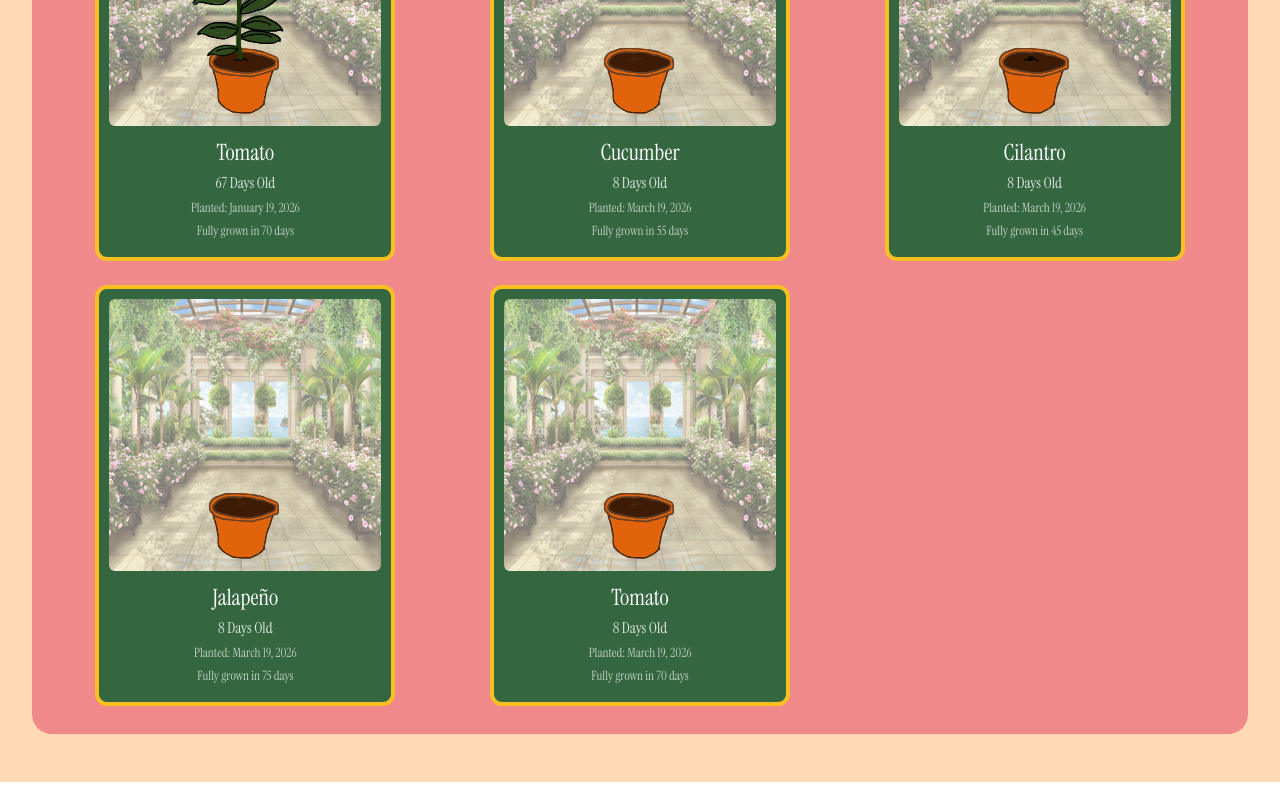
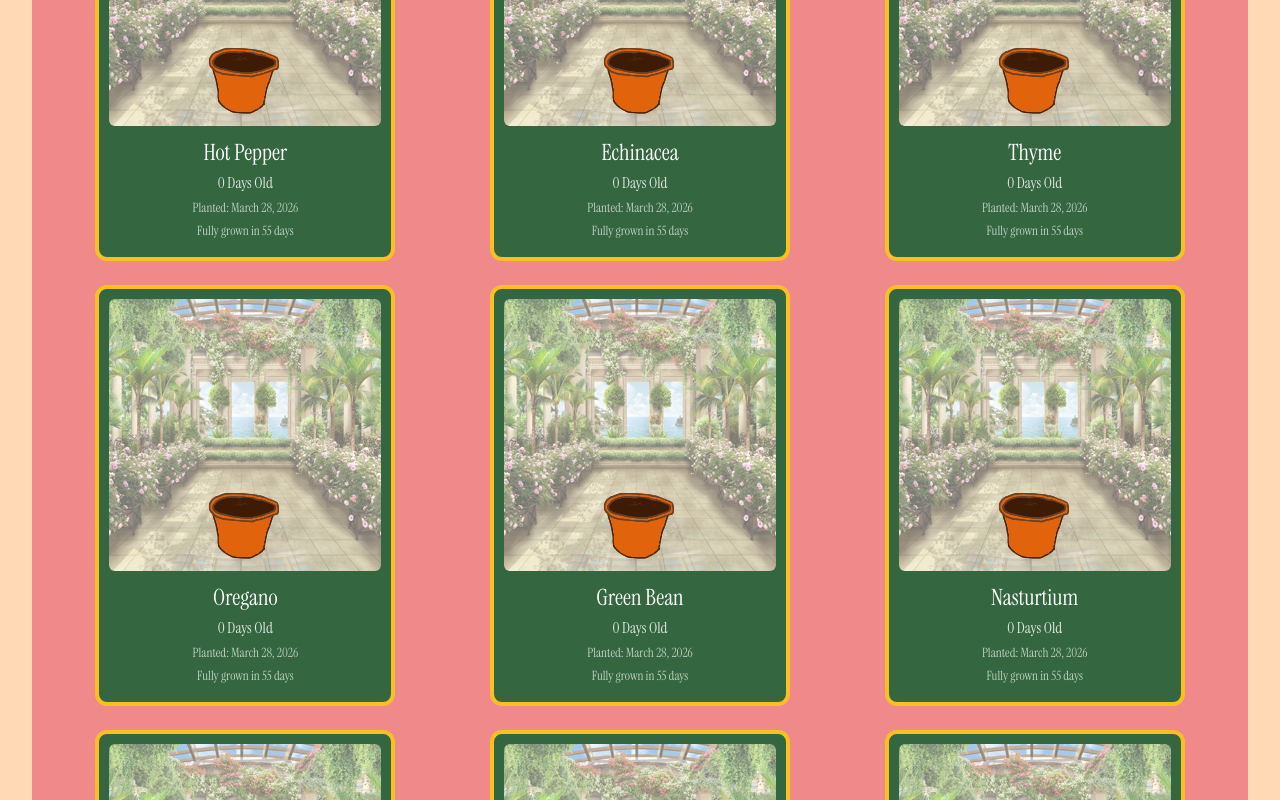
Before and after one commit to mathewacarter29/grow-book, a React (Vite) app: page / in a window 1280 px wide. Shown: the part 860-1660 px from the top of the page. Built offline with nearby package versions, Linux system fonts and the light colour scheme.

Commit message:
fix plant dates

```diff
--- a/src/components/CardContainer.tsx
+++ b/src/components/CardContainer.tsx
@@ -11,6 +11,7 @@ import React from "react";
 import { type Plant } from "../types/types";
 import { colors, borderRadius, spacing } from "../theme/theme";
 import PlantCard from "./PlantCard";
+import { getDaysOld } from "../utils/plantUtils";
 
 interface CardContainerProps {
   /** The list of plants to render as cards */
@@ -54,9 +55,17 @@ const CardContainer: React.FC<CardContainerProps> = ({ plants }) => {
         }}
       >
         <div className="card-grid">
-          {plants.map((plant) => (
-            <PlantCard key={plant.id} plant={plant} />
-          ))}
+          {plants
+            .sort(
+              (a, b) =>
+                getDaysOld(b.plantDate) -
+                b.daysToFullyGrow -
+                getDaysOld(a.plantDate) -
+                a.daysToFullyGrow,
+            )
+            .map((plant) => (
+              <PlantCard key={plant.id} plant={plant} />
+            ))}
         </div>
       </div>
     </>
--- a/src/components/PlantCardInfo.tsx
+++ b/src/components/PlantCardInfo.tsx
@@ -53,7 +53,7 @@ const PlantCardInfo: React.FC<PlantCardInfoProps> = ({ plant }) => {
   return (
     <div style={wrapperStyle}>
       <p style={nameStyle}>{plant.name}</p>
-      <p style={subtitleStyle}>{daysOld} Days Old</p>
+      <p style={subtitleStyle}>{`${daysOld} Day${daysOld === 1 ? '' : 's'} Old`}</p>
       <p style={dateStyle}>Planted: {formatPlantDate(plant.plantDate)}</p>
       <p style={dateStyle}>Fully grown in {plant.daysToFullyGrow} days</p>
     </div>
--- a/src/data/plantsData.ts
+++ b/src/data/plantsData.ts
@@ -15,59 +15,101 @@ import { type Plant } from "../types/types";
  */
 export const PLANTS: Plant[] = [
   {
-    id: "cucumber-1",
-    name: "Cucumber",
-    plantDate: new Date("2026-02-19"),
+    id: "1",
+    name: "Tomato",
+    plantDate: new Date("2026-03-28T00:00:00-04:00"),
     daysToFullyGrow: 55,
     fullyGrownPicture: null,
   },
   {
-    id: "cilantro-1",
-    name: "Cilantro",
-    plantDate: new Date("2026-03-7"),
-    daysToFullyGrow: 45,
-    fullyGrownPicture: null,
-  },
-  {
-    id: "jalapeno-1",
-    name: "Jalapeño",
-    plantDate: new Date("2026-03-19"),
-    daysToFullyGrow: 75,
-    fullyGrownPicture: null,
-  },
-  {
-    id: "tomato-1",
-    name: "Tomato",
-    plantDate: new Date("2026-01-19"),
-    daysToFullyGrow: 70,
-    fullyGrownPicture: null,
-  },
-  {
-    id: "cucumber-2",
-    name: "Cucumber",
-    plantDate: new Date("2026-03-19"),
+    id: "2",
+    name: "Basil",
+    plantDate: new Date("2026-03-28T00:00:00-04:00"),
     daysToFullyGrow: 55,
     fullyGrownPicture: null,
   },
   {
-    id: "cilantro-2",
-    name: "Cilantro",
-    plantDate: new Date("2026-03-19"),
-    daysToFullyGrow: 45,
+    id: "3",
+    name: "Marigold",
+    plantDate: new Date("2026-03-28T00:00:00-04:00"),
+    daysToFullyGrow: 55,
     fullyGrownPicture: null,
   },
   {
-    id: "jalapeno-2",
-    name: "Jalapeño",
-    plantDate: new Date("2026-03-19"),
-    daysToFullyGrow: 75,
+    id: "4",
+    name: "Hot Pepper",
+    plantDate: new Date("2026-03-28T00:00:00-04:00"),
+    daysToFullyGrow: 55,
     fullyGrownPicture: null,
   },
   {
-    id: "tomato-2",
-    name: "Tomato",
-    plantDate: new Date("2026-03-19"),
-    daysToFullyGrow: 70,
+    id: "5",
+    name: "Echinacea",
+    plantDate: new Date("2026-03-28T00:00:00-04:00"),
+    daysToFullyGrow: 55,
+    fullyGrownPicture: null,
+  },
+  {
+    id: "6",
+    name: "Thyme",
+    plantDate: new Date("2026-03-28T00:00:00-04:00"),
+    daysToFullyGrow: 55,
+    fullyGrownPicture: null,
+  },
+  {
+    id: "7",
+    name: "Oregano",
+    plantDate: new Date("2026-03-28T00:00:00-04:00"),
+    daysToFullyGrow: 55,
+    fullyGrownPicture: null,
+  },
+  {
+    id: "8",
+    name: "Green Bean",
+    plantDate: new Date("2026-03-28T00:00:00-04:00"),
+    daysToFullyGrow: 55,
+    fullyGrownPicture: null,
+  },
+  {
+    id: "9",
+    name: "Nasturtium",
+    plantDate: new Date("2026-03-28T00:00:00-04:00"),
+    daysToFullyGrow: 55,
+    fullyGrownPicture: null,
+  },
+  {
+    id: "10",
+    name: "Dill",
+    plantDate: new Date("2026-03-28T00:00:00-04:00"),
+    daysToFullyGrow: 55,
+    fullyGrownPicture: null,
+  },
+  {
+    id: "11",
+    name: "Cucumber",
+    plantDate: new Date("2026-03-28T00:00:00-04:00"),
+    daysToFullyGrow: 55,
+    fullyGrownPicture: null,
+  },
+  {
+    id: "12",
+    name: "Cilantro",
+    plantDate: new Date("2026-03-28T00:00:00-04:00"),
+    daysToFullyGrow: 55,
+    fullyGrownPicture: null,
+  },
+  {
+    id: "13",
+    name: "Radish",
+    plantDate: new Date("2026-03-29T00:00:00-04:00"),
+    daysToFullyGrow: 55,
+    fullyGrownPicture: null,
+  },
+  {
+    id: "14",
+    name: "Lettuce",
+    plantDate: new Date("2026-03-29T00:00:00-04:00"),
+    daysToFullyGrow: 55,
     fullyGrownPicture: null,
   },
 ];
--- a/src/utils/plantUtils.ts
+++ b/src/utils/plantUtils.ts
@@ -38,6 +38,7 @@ const TOTAL_STAGES = STAGE_IMAGES.length; // 6
 export function getDaysOld(plantDate: Date): number {
   const now = new Date();
   const msPerDay = 1000 * 60 * 60 * 24;
+  console.log(plantDate)
   const diffMs = now.getTime() - plantDate.getTime();
   return Math.max(0, Math.floor(diffMs / msPerDay));
 }
@@ -53,6 +54,7 @@ export function formatPlantDate(date: Date): string {
     year: "numeric",
     month: "long",
     day: "numeric",
+    timeZone: 'UTC'
   });
 }
 
```
